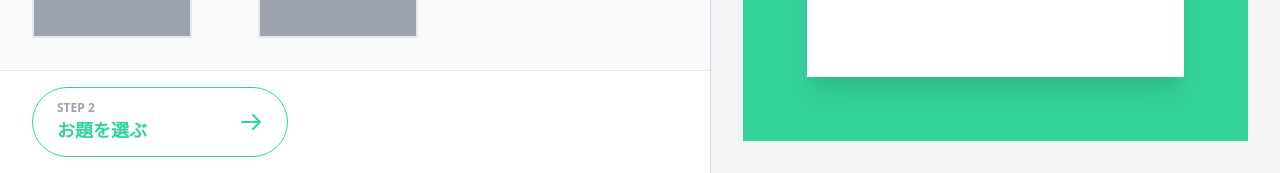
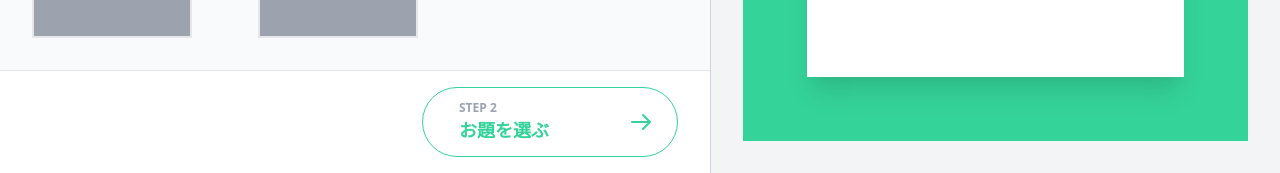
Before and after one commit to MoTaroh/selection-image-maker, a React (Create React App) app: page / in a window 1280 px wide. Shown: the part 627-800 px from the top of the page. Built offline with nearby package versions, Linux system fonts and the light colour scheme; the HTML template or start-up script is replaced by a standard one.

Commit message:
Update: refactor footer button

```diff
--- a/src/components/Footer.tsx
+++ b/src/components/Footer.tsx
@@ -1,46 +1,46 @@
-import React, { useContext } from "react";
-import { ArrowLeftIcon, ArrowRightIcon } from "@heroicons/react/outline";
+import { useContext } from "react";
 import { SelectionContext } from "../App";
+import StepButton from "./Parts/StepButton";
 
 const Footer = () => {
   const steps = useContext(SelectionContext);
-  const handleCurrentStep = (value: number) => {
-    console.log(value);
-    steps.setCurrentStep(value);
-  };
+
   return (
-    <div className="flex items-center justify-between px-8 py-4 bg-white border-t border-gray-200">
-      {steps.currentStep > 0 && (
-        <button
-          onClick={() => {
-            handleCurrentStep(steps.currentStep - 1);
-          }}
-          className="flex items-center justify-start w-64 px-6 py-3 border border-green-400 rounded-full hover:bg-green-50"
-        >
-          <ArrowLeftIcon className="w-6 h-6 text-green-400" />
-          <div className="flex flex-col items-start ml-3">
-            <div className="text-xs font-semibold text-gray-400">
-              STEP {steps.currentStep}
-            </div>
-            <div className="text-lg font-bold text-green-400">お題を選ぶ</div>
+    <div className="flex items-center px-8 py-4 bg-white border-t border-gray-200">
+      {steps.currentStep === 0 && (
+        <div className="flex items-center justify-end flex-1">
+          <StepButton
+            steps={steps}
+            position={"right"}
+            stepToGo={steps.currentStep + 1}
+          ></StepButton>
+        </div>
+      )}
+      {steps.currentStep > 0 && steps.currentStep < 3 && (
+        <div className="flex items-center justify-between flex-1">
+          <StepButton
+            steps={steps}
+            position={"left"}
+            stepToGo={steps.currentStep - 1}
+          ></StepButton>
+          <StepButton
+            steps={steps}
+            position={"right"}
+            stepToGo={steps.currentStep + 1}
+          ></StepButton>
+        </div>
+      )}
+      {steps.currentStep === 3 && (
+        <div className="flex items-center justify-between flex-1">
+          <StepButton
+            steps={steps}
+            position={"left"}
+            stepToGo={steps.currentStep - 1}
+          ></StepButton>
+          <div className="text-lg font-bold text-green-400">
+            お疲れさまでした！
           </div>
-        </button>
-      )}
-      {steps.currentStep < 3 && (
-        <button
-          onClick={() => {
-            handleCurrentStep(steps.currentStep + 1);
-          }}
-          className="flex items-center justify-between w-64 px-6 py-3 border border-green-400 rounded-full hover:bg-green-50"
-        >
-          <div className="flex flex-col items-start">
-            <div className="text-xs font-semibold text-gray-400">
-              STEP {steps.currentStep + 2}
-            </div>
-            <div className="text-lg font-bold text-green-400">お題を選ぶ</div>
-          </div>
-          <ArrowRightIcon className="w-6 h-6 text-green-400" />
-        </button>
+        </div>
       )}
     </div>
   );
--- /dev/null
+++ b/src/components/Parts/StepButton.tsx
@@ -0,0 +1,44 @@
+import { ArrowLeftIcon, ArrowRightIcon } from "@heroicons/react/outline";
+import React from "react";
+import { StepInitialStateType } from "../../App";
+
+type Props = {
+  steps: StepInitialStateType;
+  position: "left" | "right";
+  stepToGo: number;
+};
+
+const StepButton = (props: Props) => {
+  const handleCurrentStep = (value: number) => {
+    props.steps.setCurrentStep(value);
+  };
+
+  const currentStep =
+    props.position === "left"
+      ? props.steps.currentStep
+      : props.steps.currentStep + 2;
+
+  return (
+    <button
+      onClick={() => {
+        handleCurrentStep(props.stepToGo);
+      }}
+      className="flex items-center w-64 px-6 py-3 border border-green-400 rounded-full hover:bg-green-50"
+    >
+      {props.position === "left" && (
+        <ArrowLeftIcon className="w-6 h-6 text-green-400" />
+      )}
+      <div className="flex flex-col items-start flex-1 ml-3">
+        <div className="text-xs font-semibold text-gray-400">
+          STEP {currentStep}
+        </div>
+        <div className="text-lg font-bold text-green-400">お題を選ぶ</div>
+      </div>
+      {props.position === "right" && (
+        <ArrowRightIcon className="w-6 h-6 text-green-400" />
+      )}
+    </button>
+  );
+};
+
+export default StepButton;
```
